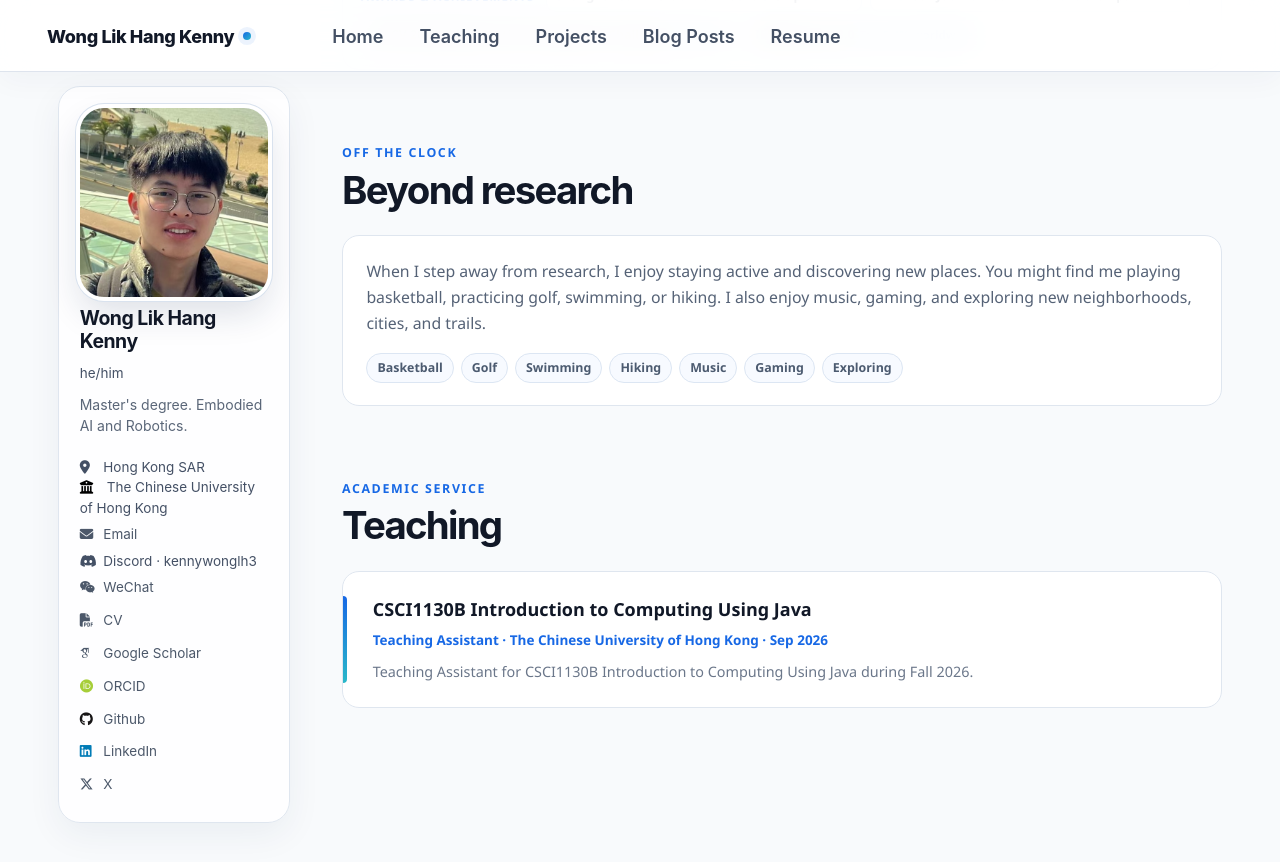
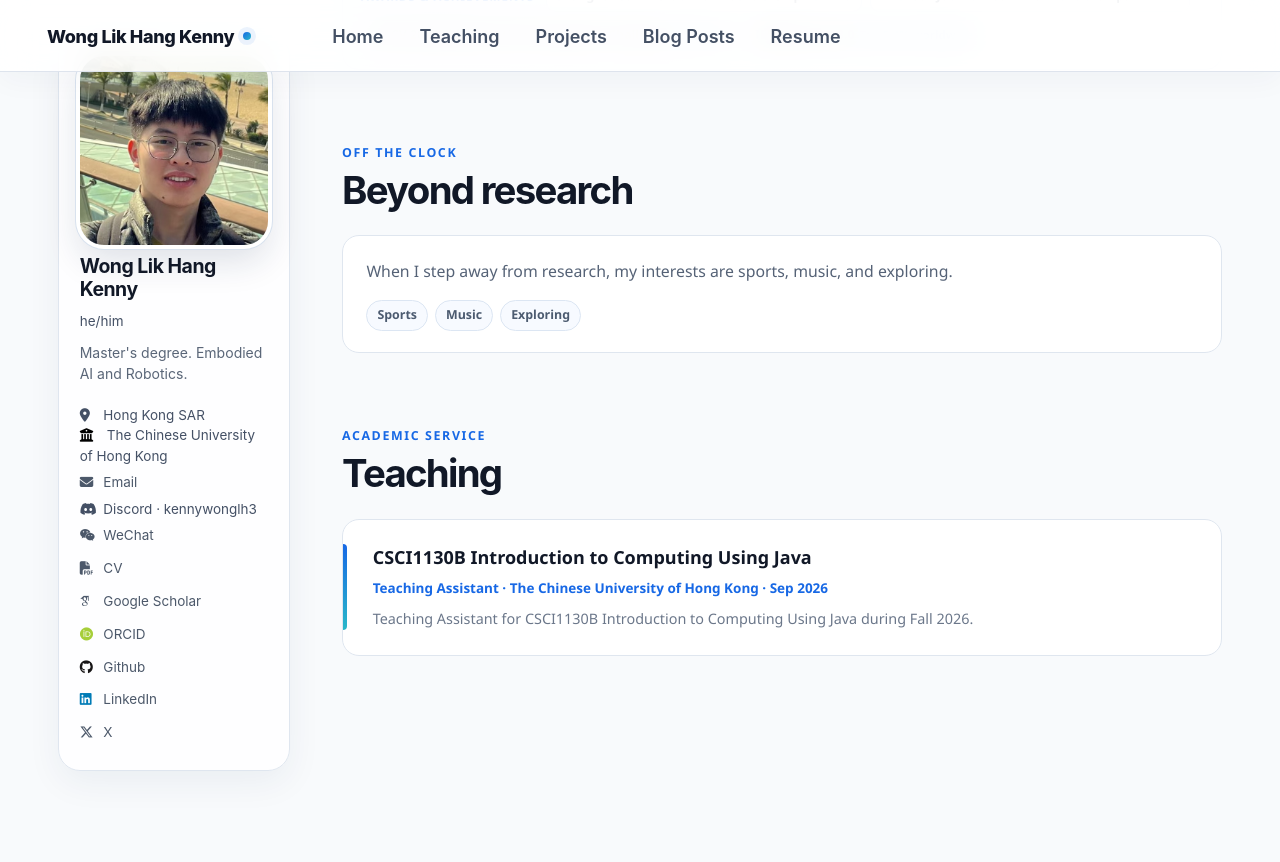
Before and after one commit to Kenn3o3/Kenn3o3.github.io, a Jekyll site: the page built from _pages/about.md, in a window 1280 px wide and 900 px high, scrolled down 3520 px. Shown: the top 862 px of the window. Built offline with Jekyll 4.4.1, drawn with Linux system fonts in a browser that asks for light colours; some web fonts are replaced.

Commit message:
List interests as sports, music, and exploring.
Co-authored-by: Cursor <cursoragent@cursor.com>

```diff
--- a/_pages/about.md
+++ b/_pages/about.md
@@ -103,8 +103,8 @@ redirect_from:
 </div>
 
 <section class="interests-card" aria-label="Personal interests">
-  <p>When I step away from research, I enjoy staying active and discovering new places. You might find me playing basketball, practicing golf, swimming, or hiking. I also enjoy music, gaming, and exploring new neighborhoods, cities, and trails.</p>
-  <div class="interest-tags"><span>Basketball</span><span>Golf</span><span>Swimming</span><span>Hiking</span><span>Music</span><span>Gaming</span><span>Exploring</span></div>
+  <p>When I step away from research, my interests are sports, music, and exploring.</p>
+  <div class="interest-tags"><span>Sports</span><span>Music</span><span>Exploring</span></div>
 </section>
 
 <div class="home-section-heading">
```
